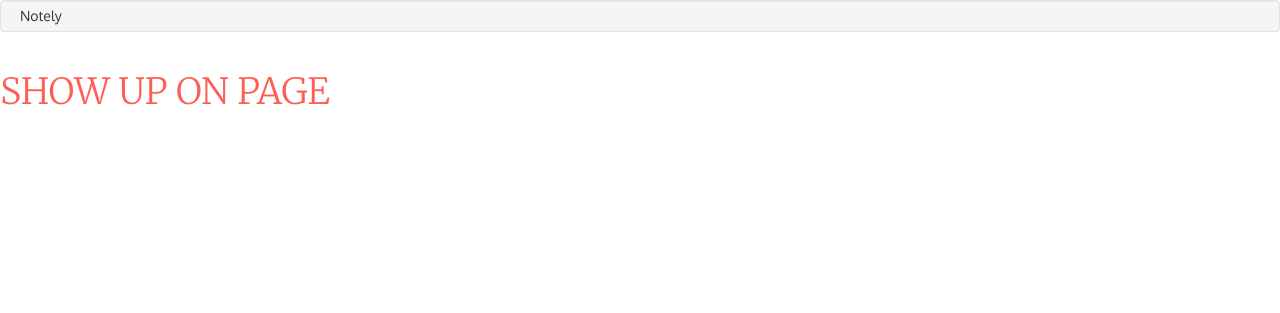
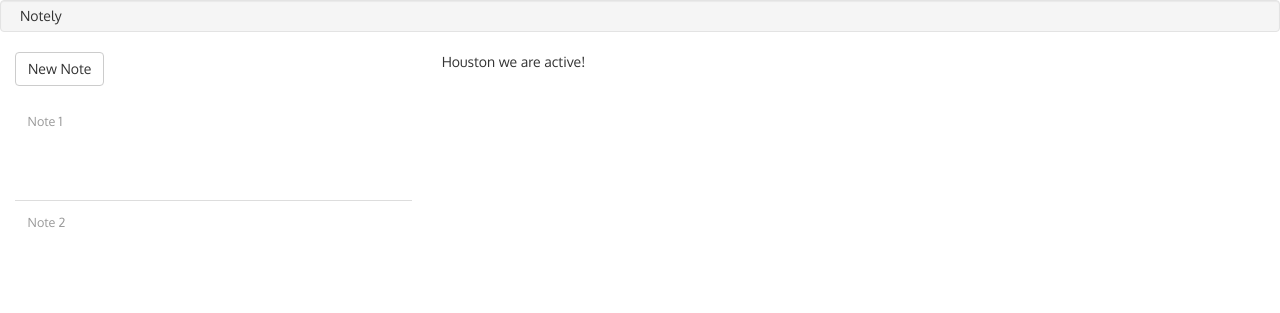
Before and after one commit to Marcidius/Notely, a website: page app/index.html at #/notes in a window 1280 px wide. Drawn offline with nearby package versions, Linux system fonts and the light colour scheme; some packages are replaced by stand-ins of ours; a script that the page names is missing.

Commit message:
Add child state for notes called notes.form.

```diff
--- /dev/null
+++ b/app/notes/notes-form.html
@@ -0,0 +1 @@
+Houston we are active!
--- a/app/notes/notes.html
+++ b/app/notes/notes.html
@@ -1,3 +1,23 @@
-<p>
-  <h1>{{ message }}</h1>
-</p>
+<div class="container">
+  <div class="row">
+    <div class="col-xs-4">
+      <nav id="sidebar">
+        <div ui-view="sidebar"></div>
+        <button class="new-note btn btn-default">
+          New Note
+        </button>
+        <ul id="notes">
+          <li>Note 1</li>
+          <li>Note 2</li>
+        </ul>
+      </nav>
+    </div>
+    <div class="col-xs-8">
+      <main>
+        {{ message }}
+        <!--LEVEL 2 VIEW-->
+        <div ui-view></div>
+      </main>
+    </div>
+  </div>
+</div>
--- a/app/notes/notes.js
+++ b/app/notes/notes.js
@@ -16,11 +16,17 @@
                 url: '/notes',
                 templateUrl: '/notes/notes.html',
                 controller: NotesController
+            })
+
+            .state('notes.form', {
+                url: '/:noteId',
+                templateUrl: '/notes/notes-form.html'
             });
+
     }
 
-    NotesController['$inject'] = ['$scope'];
-    function NotesController($scope) {
-        $scope.message = 'SHOW UP ON PAGE';
+    NotesController['$inject'] = ['$scope', '$state'];
+    function NotesController($scope, $state) {
+        $state.go('notes.form');
     }
 })();
```
Also changed, not shown: app/index.html (+1 -0 lines).
